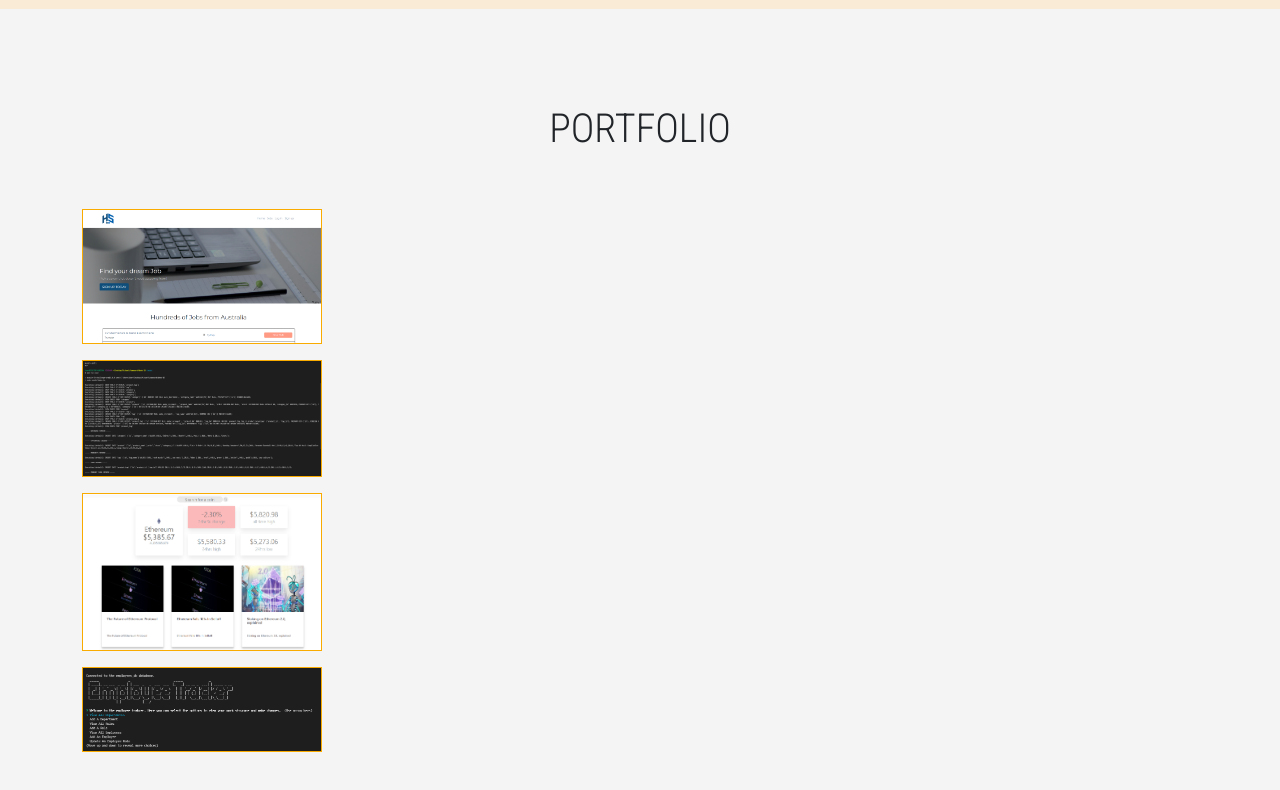
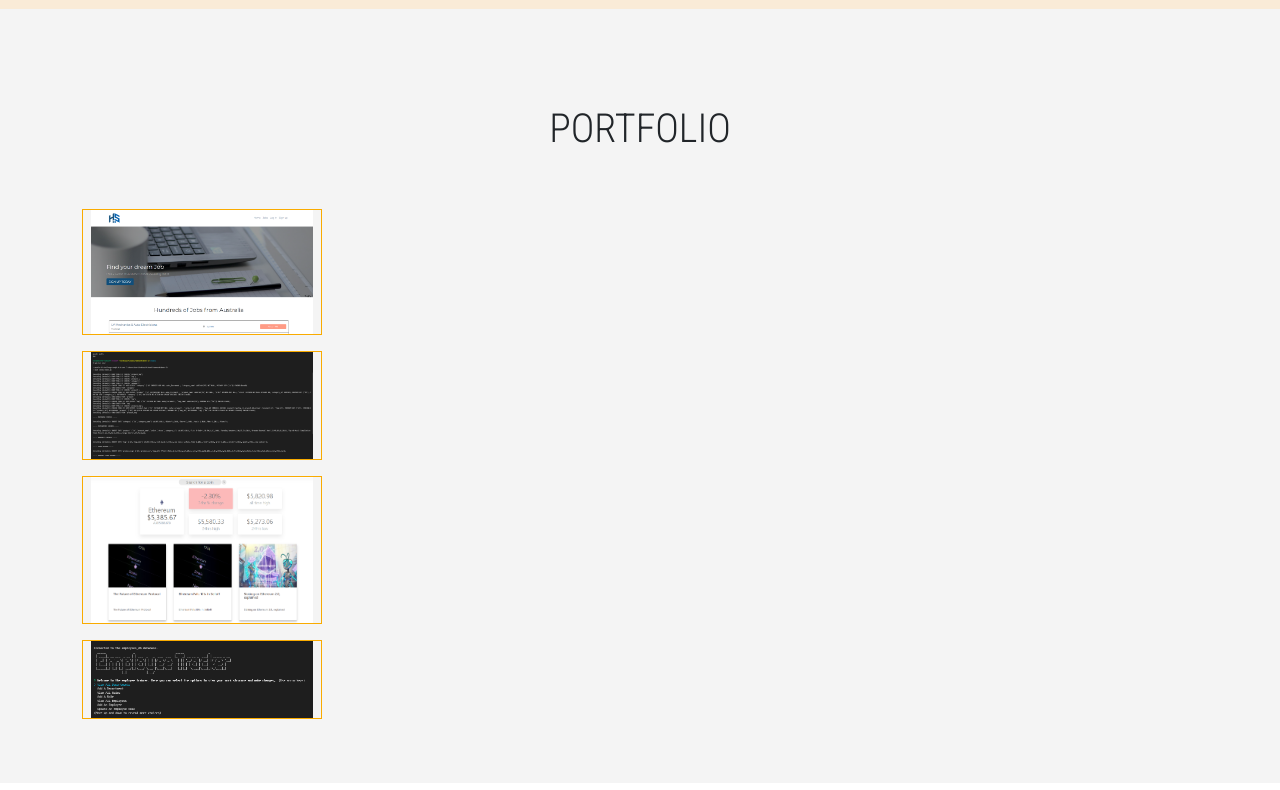
Before and after one commit to mjhwest/react-portfolio, a React (Create React App) app in the folder react-port/: page / in a window 1280 px wide. Shown: the part 2354-3144 px from the top of the page. Built offline with nearby package versions, Linux system fonts and the light colour scheme.

Commit message:
fixed errors

```diff
--- a/react-port/src/App.css
+++ b/react-port/src/App.css
@@ -13,6 +13,7 @@
     --primary-grey: #ccd1d9;
     --primary-dark-grey: #666666;
     --primary-antiquewhite: #faebd7;
+    --primary-black: #000000;
 }
 
 
@@ -281,20 +282,45 @@ nav ul li {
 .portfolio-image {
     width: 15rem;
     border: 1px solid var(--primary-orange);
-    /* padding: 0 0.5rem; */
+    padding: 0 0.5rem;
 }
 
 
-/* .row>* {
+/*
+.row>* {
     flex-shrink: 0;
-    width: 20%;
-    max-width: 100%;
-    padding-right: calc(var(--bs-gutter-x) * .5);
+    /* width: 100%; */
+
+
+/* max-width: 100%; */
+
+
+/* padding-right: calc(var(--bs-gutter-x) * .5);
     padding-left: calc(var(--bs-gutter-x) * .5);
-    margin-top: var(--bs-gutter-y)
-} */
+    margin-top: var(--bs-gutter-y) */
+
+
+/* } */
 
 .portfolio-image-box {
     position: relative;
     margin: 1rem;
+    flex-shrink: 0;
+    padding-right: calc(var(--bs-gutter-x) * .5);
+    padding-left: calc(var(--bs-gutter-x) * .5);
+    margin-top: var(--bs-gutter-y)
 }
+
+
+/*********************OVERFLOW BOX*************************/
+
+.overflow {
+    position: absolute;
+    opacity: 0;
+    background: var(--primary-black);
+    width: 15rem;
+    height: 8rem;
+    top: 0;
+    border: 1px solid var(--primary-red);
+    cursor: pointer;
+}
--- a/react-port/src/components/Portfolio.js
+++ b/react-port/src/components/Portfolio.js
@@ -17,23 +17,27 @@ function Portfolio() {
             <div className="image-box-wrapper row justify-content-center">
             <div className="portfolio-image-box">
             <img className="portfolio-image" src={career} alt="career-headstart cover.." />
+            <div className="overflow"> </div>
             </div>
             {/*----*/}
 
             <div className="portfolio-image-box">
             <img className="portfolio-image" src={ecommerce} alt="ecommerce store cover.." />
+            <div className="overflow"> </div>
 
             </div>
             {/*----*/}
 
             <div className="portfolio-image-box">
             <img className="portfolio-image" src={instant} alt="instant cover.." />
+            <div className="overflow"> </div>
 
             </div>
             {/*----*/}
 
             <div className="portfolio-image-box">
             <img className="portfolio-image" src={employee} alt="employee db cover.." />
+            <div className="overflow"> </div>
             </div>
             </div>
             {/*----*/}
```
Also changed, not shown: react-port/package.json (+0 -42 lines), 1 other file (tests, documents, lock files or other folders).
